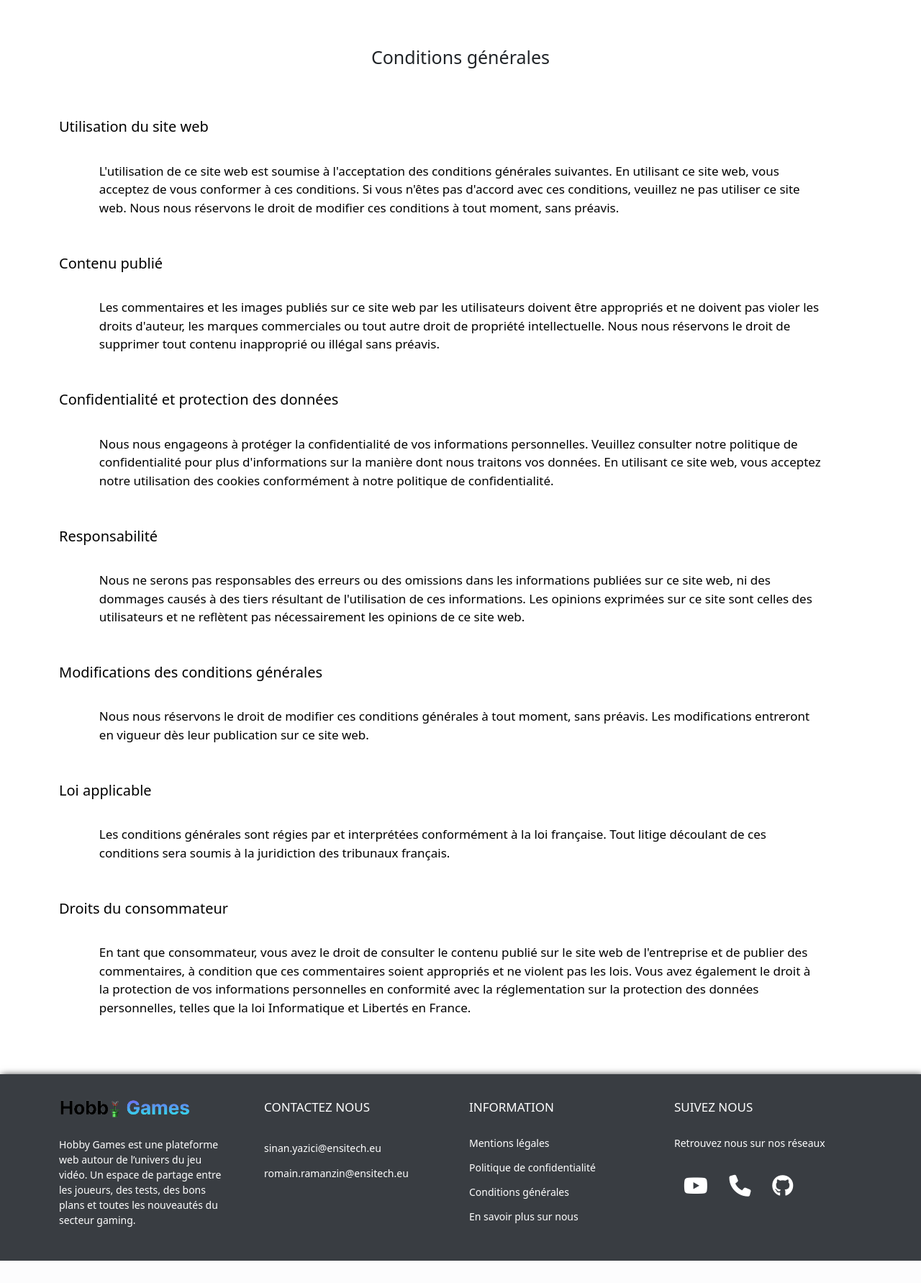
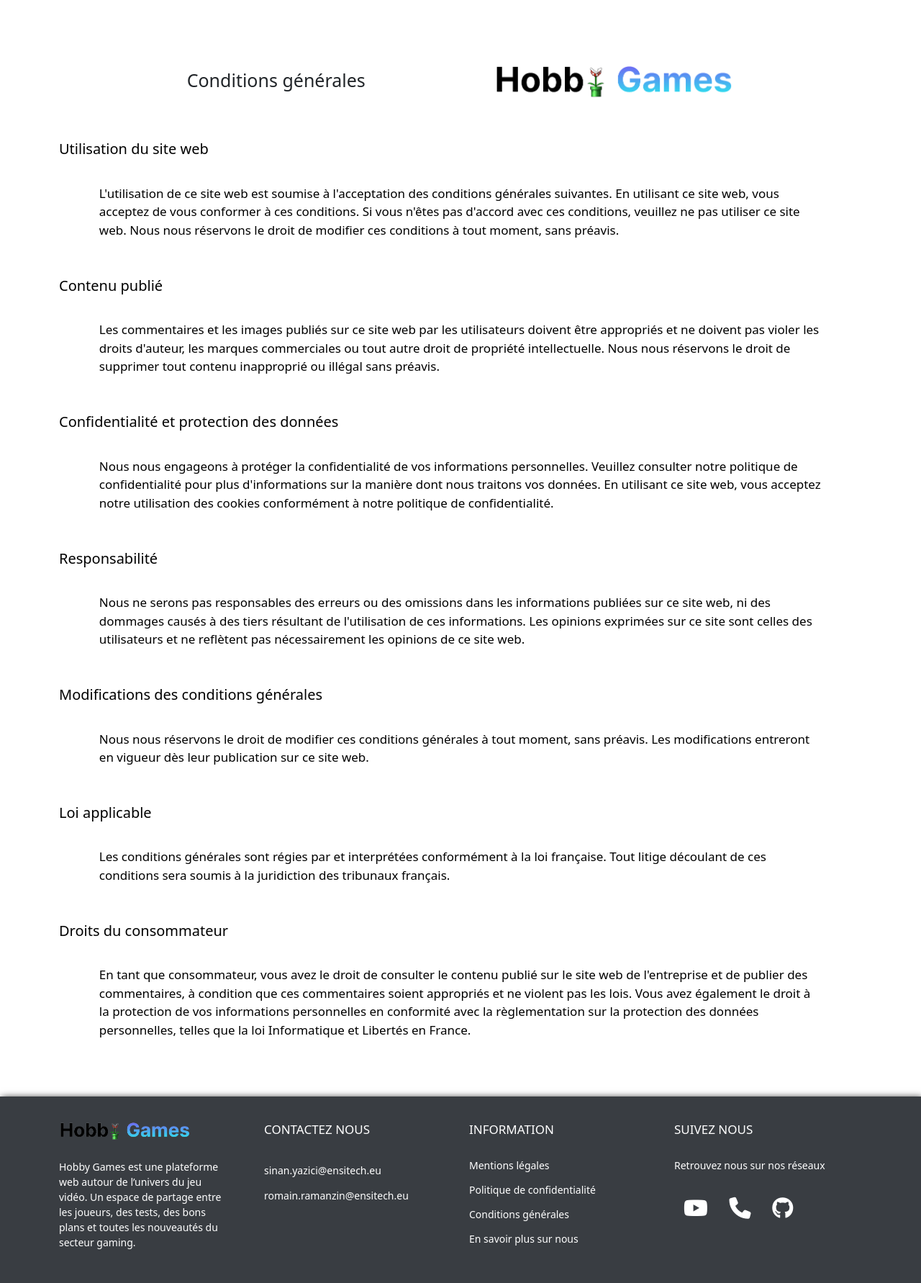
Before and after one commit to RomainRamanzin/Hobby-Games, a Symfony app: template templates/conditions_generales/index.html.twig in a window 1280 px wide. Shown: the part 69-1851 px from the top of the page at 72% size. Before the commit the page ends 1820 px from the top, so only its background shows below. Run offline with Twig, Linux system fonts and the light colour scheme; the template is opened without the code that fills it, so the values that code supplies are empty; some libraries are stand-ins or nearby versions.

Commit message:
correction nom variable

```diff
--- a/public/asset/css/reglementations/conditions-generales.css
+++ b/public/asset/css/reglementations/conditions-generales.css
@@ -4,16 +4,31 @@
 .title-page{
     font-size: 25px;
     text-align: center;
-    margin-bottom: 3%;
+    margin: 2% 0;
 }
-.sub-title-confidential{
+.sub-title-condition{
     font-size: 20px;
     color: black;
     margin: 3% 0;
 }
-.text-confidential{
+.text-condition{
     font-size: 17px;
     color: black;
     line-height: 1.5em;
     padding: 0 5%;
 }
+.head-contain{
+    display: flex;
+    justify-content: space-evenly;
+    align-items: center;
+}
+.head-contain img{
+    max-width: 30%;
+    border-radius: 15px;
+    margin: 2% 0;
+}
+@media screen and (max-width: 768px) {
+    .head-contain img{
+        max-width: 70%;
+    }
+}
--- a/public/asset/css/reglementations/mentions-legales.css
+++ b/public/asset/css/reglementations/mentions-legales.css
@@ -11,7 +11,7 @@
     color: black;
     font-weight: bold;
 }
-.text-confidential {
+.text-mentions {
     font-size: 17px;
     color: black;
     line-height: 1.5em;
--- a/public/asset/css/reglementations/politique-confidentialite.css
+++ b/public/asset/css/reglementations/politique-confidentialite.css
@@ -31,5 +31,3 @@
         max-width: 70%;
     }
 }
-
-}
--- a/templates/conditions_generales/index.html.twig
+++ b/templates/conditions_generales/index.html.twig
@@ -9,34 +9,37 @@
   <div class="page-contain">
     <div class="container">
       <div class="row">
-        <h1 class="title-page">Conditions générales</h1>
-        <div class="block-confidential">
-          <label class="sub-title-confidential">Utilisation du site web</label>
-          <p class="text-confidential">L'utilisation de ce site web est soumise à l'acceptation des conditions générales suivantes. En utilisant ce site web, vous acceptez de vous conformer à ces conditions. Si vous n'êtes pas d'accord avec ces conditions, veuillez ne pas utiliser ce site web. Nous nous réservons le droit de modifier ces conditions à tout moment, sans préavis.</p>
+        <div class="head-contain">
+          <h1 class="title-page">Conditions générales</h1>
+          <img class="image-logo-data" src="/asset/image/logo-hobbyGames.png" />
         </div>
-        <div class="block-principe">
-          <label class="sub-title-confidential">Contenu publié</label>
-          <p class="text-confidential">Les commentaires et les images publiés sur ce site web par les utilisateurs doivent être appropriés et ne doivent pas violer les droits d'auteur, les marques commerciales ou tout autre droit de propriété intellectuelle. Nous nous réservons le droit de supprimer tout contenu inapproprié ou illégal sans préavis.</p>
+        <div class="block-condition">
+          <label class="sub-title-condition">Utilisation du site web</label>
+          <p class="text-condition">L'utilisation de ce site web est soumise à l'acceptation des conditions générales suivantes. En utilisant ce site web, vous acceptez de vous conformer à ces conditions. Si vous n'êtes pas d'accord avec ces conditions, veuillez ne pas utiliser ce site web. Nous nous réservons le droit de modifier ces conditions à tout moment, sans préavis.</p>
         </div>
-        <div class="block-reglement">
-          <label class="sub-title-confidential">Confidentialité et protection des données</label>
-          <p class="text-confidential">Nous nous engageons à protéger la confidentialité de vos informations personnelles. Veuillez consulter notre politique de confidentialité pour plus d'informations sur la manière dont nous traitons vos données. En utilisant ce site web, vous acceptez notre utilisation des cookies conformément à notre politique de confidentialité.</p>
+        <div class="block-condition">
+          <label class="sub-title-condition">Contenu publié</label>
+          <p class="text-condition">Les commentaires et les images publiés sur ce site web par les utilisateurs doivent être appropriés et ne doivent pas violer les droits d'auteur, les marques commerciales ou tout autre droit de propriété intellectuelle. Nous nous réservons le droit de supprimer tout contenu inapproprié ou illégal sans préavis.</p>
         </div>
-        <div class="block-reglement">
-          <label class="sub-title-confidential">Responsabilité</label>
-          <p class="text-confidential">Nous ne serons pas responsables des erreurs ou des omissions dans les informations publiées sur ce site web, ni des dommages causés à des tiers résultant de l'utilisation de ces informations. Les opinions exprimées sur ce site sont celles des utilisateurs et ne reflètent pas nécessairement les opinions de ce site web.</p>
+        <div class="block-condition">
+          <label class="sub-title-condition">Confidentialité et protection des données</label>
+          <p class="text-condition">Nous nous engageons à protéger la confidentialité de vos informations personnelles. Veuillez consulter notre politique de confidentialité pour plus d'informations sur la manière dont nous traitons vos données. En utilisant ce site web, vous acceptez notre utilisation des cookies conformément à notre politique de confidentialité.</p>
         </div>
-        <div class="block-reglement">
-          <label class="sub-title-confidential">Modifications des conditions générales</label>
-          <p class="text-confidential">Nous nous réservons le droit de modifier ces conditions générales à tout moment, sans préavis. Les modifications entreront en vigueur dès leur publication sur ce site web.</p>
+        <div class="block-condition">
+          <label class="sub-title-condition">Responsabilité</label>
+          <p class="text-condition">Nous ne serons pas responsables des erreurs ou des omissions dans les informations publiées sur ce site web, ni des dommages causés à des tiers résultant de l'utilisation de ces informations. Les opinions exprimées sur ce site sont celles des utilisateurs et ne reflètent pas nécessairement les opinions de ce site web.</p>
         </div>
-        <div class="block-reglement">
-          <label class="sub-title-confidential">Loi applicable</label>
-          <p class="text-confidential">Les conditions générales sont régies par et interprétées conformément à la loi française. Tout litige découlant de ces conditions sera soumis à la juridiction des tribunaux français.</p>
+        <div class="block-condition">
+          <label class="sub-title-condition">Modifications des conditions générales</label>
+          <p class="text-condition">Nous nous réservons le droit de modifier ces conditions générales à tout moment, sans préavis. Les modifications entreront en vigueur dès leur publication sur ce site web.</p>
         </div>
-        <div class="block-reglement">
-          <label class="sub-title-confidential">Droits du consommateur</label>
-          <p class="text-confidential">En tant que consommateur, vous avez le droit de consulter le contenu publié sur le site web de l'entreprise et de publier des commentaires, à condition que ces commentaires soient appropriés et ne violent pas les lois. Vous avez également le droit à la protection de vos informations personnelles en conformité avec la réglementation sur la protection des données personnelles, telles que la loi Informatique et Libertés en France.</p>
+        <div class="block-condition">
+          <label class="sub-title-condition">Loi applicable</label>
+          <p class="text-condition">Les conditions générales sont régies par et interprétées conformément à la loi française. Tout litige découlant de ces conditions sera soumis à la juridiction des tribunaux français.</p>
+        </div>
+        <div class="block-condition">
+          <label class="sub-title-condition">Droits du consommateur</label>
+          <p class="text-condition">En tant que consommateur, vous avez le droit de consulter le contenu publié sur le site web de l'entreprise et de publier des commentaires, à condition que ces commentaires soient appropriés et ne violent pas les lois. Vous avez également le droit à la protection de vos informations personnelles en conformité avec la règlementation sur la protection des données personnelles, telles que la loi Informatique et Libertés en France.</p>
         </div>
       </div>
     </div>
--- a/templates/politique_confidentialite/index.html.twig
+++ b/templates/politique_confidentialite/index.html.twig
@@ -23,7 +23,7 @@
           <p class="text-confidential">Nous avons une forte éthique concernant la protection des données personnelles. Nous considérons la confiance placée en nous pour protéger vos informations comme l’un de nos plus importants engagements. Nous croyons qu'il est primordial de respecter la vie privée des utilisateurs de notre blog pour garantir un environnement de discussion et d'engagement qui soit sûr et convivial pour tous.</p>
         </div>
         <div class="block-reglement">
-          <label class="sub-title-confidential">3. Les réglementations</label>
+          <label class="sub-title-confidential">3. Les règlementations</label>
           <p class="text-confidential">Nous respectons les lois RGPD et CNIL pour garantir la protection des données personnelles de nos utilisateurs. Nous comprenons l'importance de protéger la vie privée des vrais amateurs de jeux vidéo sur notre blog. Nous avons pris des mesures de sécurité pour stocker vos informations en toute sécurité et conformément aux lois européennes sur la protection des données.</p>
         </div>
         <div class="block-reglement">
```
Also changed, not shown: templates/mentions_legales/index.html.twig (+12 -12 lines).
